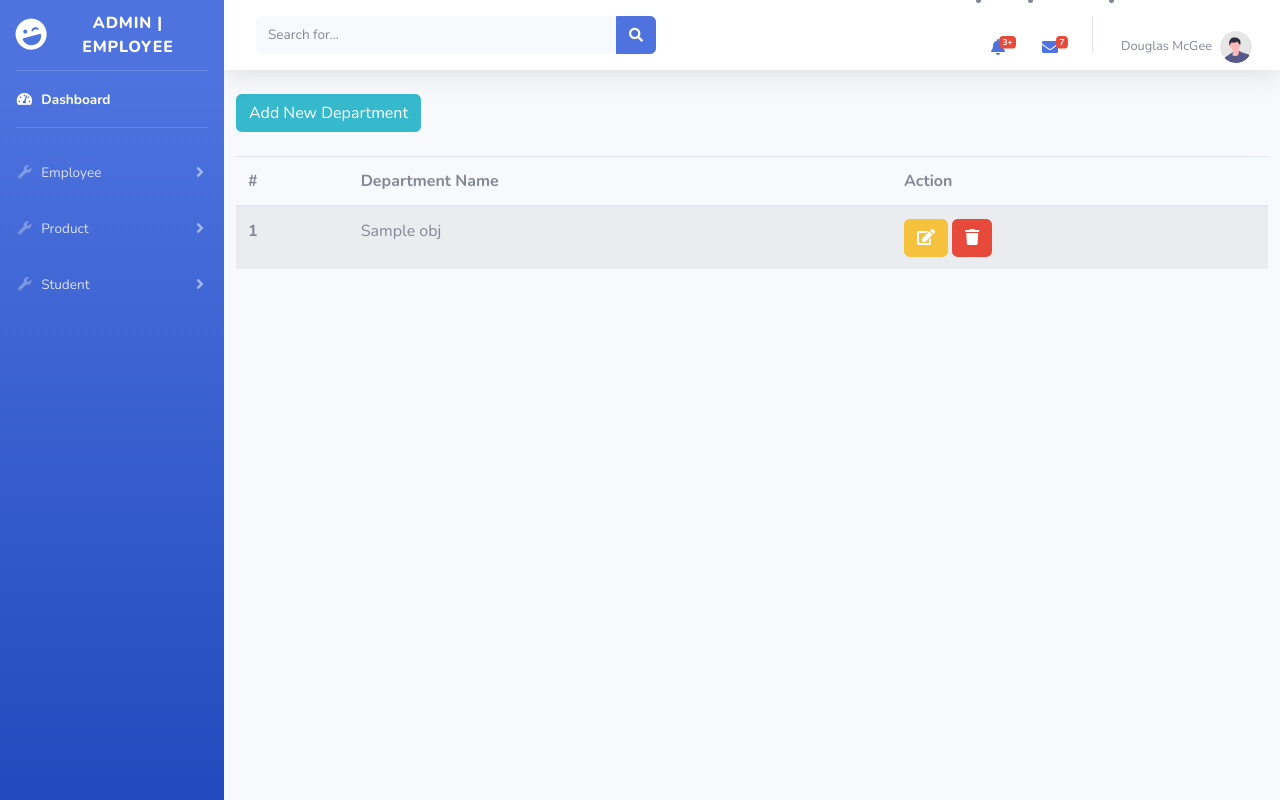
After one commit to shourovdigital/employee_ecommerce, a Django app: template employee_apps/templates/edu-department-list.html in a window 1280 px wide. The commit adds this page. Run offline with Django 4.2, Linux system fonts and the light colour scheme; the template is opened without the code that fills it: most values are stand-ins (such as "Sample title", 1, 10 or a date in 2020); some libraries are stand-ins or nearby versions.

Commit message:
edu departpemnt add

```diff
--- a/employee_apps/templates/base.html
+++ b/employee_apps/templates/base.html
@@ -88,6 +88,22 @@
                         <a class="collapse-item" href="/size-list">Size List</a>
                         <a class="collapse-item" href="/color-list">Color List</a>
                         <a class="collapse-item" href="/unit-list">Unit List</a>
+                    </div>
+                </div>
+            </li>
+
+
+            <li class="nav-item">
+                <a class="nav-link collapsed" href="#" data-toggle="collapse" data-target="#student"
+                    aria-expanded="true" aria-controls="student">
+                    <i class="fas fa-fw fa-wrench"></i>
+                    <span>Student</span>
+                </a>
+                <div id="student" class="collapse" data-parent="#accordionSidebar">
+                    <div class="bg-white py-2 collapse-inner rounded">
+                        <a class="collapse-item" href="/edu-department-list">Department List</a>
+                        <a class="collapse-item" href="/">Teacher List</a>
+                        <a class="collapse-item" href="/">Student List</a>
                     </div>
                 </div>
             </li>
--- /dev/null
+++ b/employee_apps/templates/edu-department-list.html
@@ -0,0 +1,29 @@
+{% extends 'base.html' %}
+{% block content %}
+<div class="container">
+    <div class="row">
+        <a href="/edu-department-add" class="btn btn-info mb-4">Add New Department</a>
+        <table class="table table-hover table-striped">
+            <thead>
+                <tr>
+                    <th scope="col">#</th>
+                    <th scope="col">Department Name</th>
+                    <th scope="col">Action</th>
+                </tr>
+            </thead>
+            <tbody class="pt-2">
+                {% for obj in department %}
+                <tr>
+                    <th scope="row">{{ forloop.counter }}</th>
+                    <td>{{ obj.department_name }}</td>
+                    <td>
+                        <a href="" class="btn btn-warning"><i class="fas fa-edit"></i></a>
+                        <a href=""class="btn btn-danger"><i class="fas fa-trash"></i></a>
+                    </td>
+                </tr>
+                {% endfor %}
+            </tbody>
+        </table>
+    </div>
+</div>
+{% endblock %}
--- a/employee_apps/urls.py
+++ b/employee_apps/urls.py
@@ -51,5 +51,7 @@ urlpatterns =[
     path('product-excel-export', views.product_excel_export, name='product_excel_export'),
     path('product-pdf-export', views.product_pdf_export, name='product_pdf_export'),
 
+    path('edu-department-add', views.edu_department_add, name='edu_department_add'),
+    path('edu-department-list', views.edu_department_list, name='edu_department_list'),
 
 ]
```
Also changed, not shown: employee_apps/models.py (+10 -0 lines), employee_apps/templates/edu-department-add.html (added, +15 -0 lines), employee_apps/views.py (+20 -0 lines), employee_apps/migrations/0019_edudepartments.py (added).
